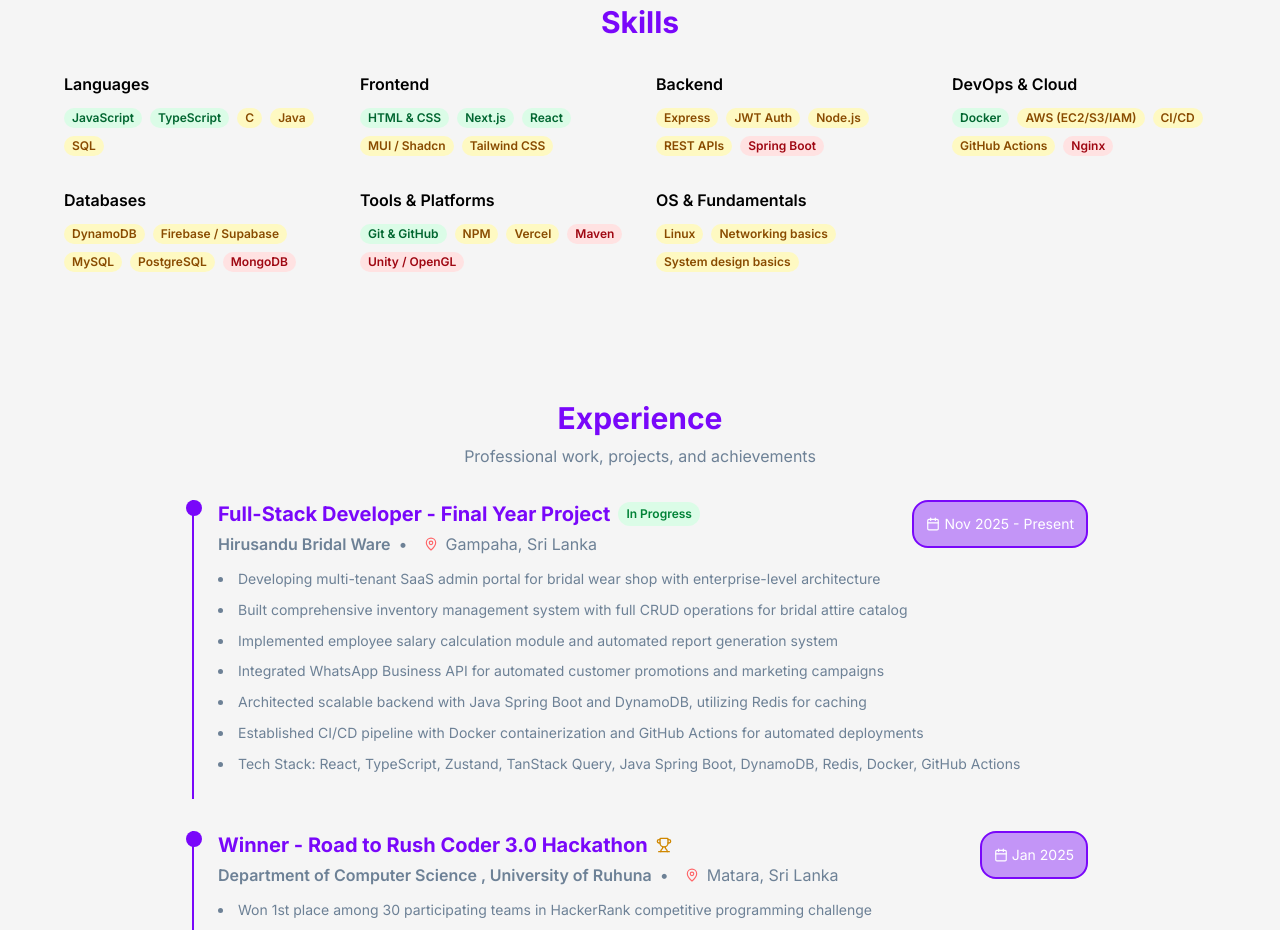
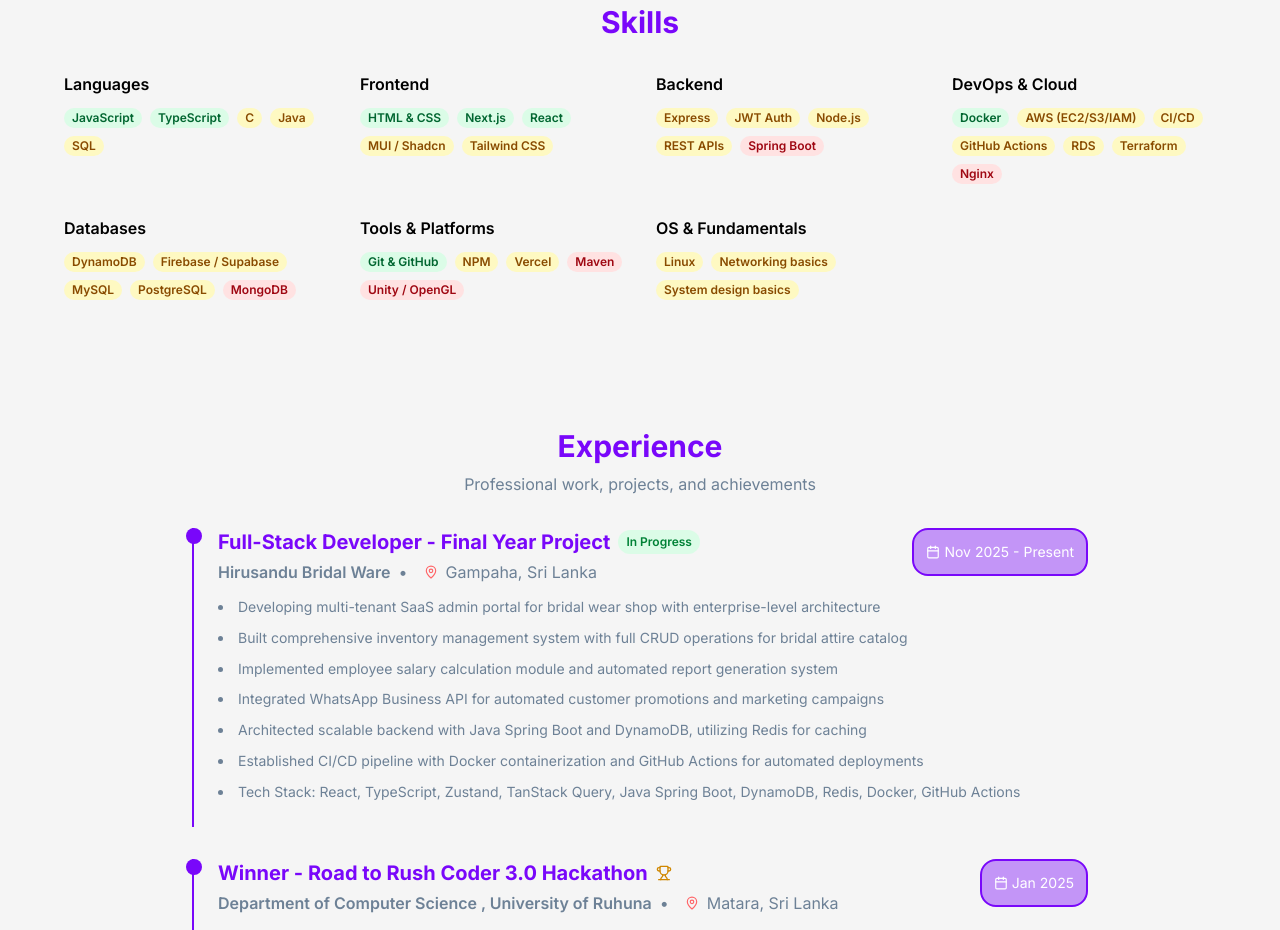
Before and after one commit to Medhani-Premathilaka/Portfolio, a Next.js app: page / in a window 1280 px wide. Shown: the part 1840-2770 px from the top of the page. Built offline with nearby package versions, Linux system fonts and the light colour scheme.

Commit message:
feat: add  the skills section

```diff
--- a/app/page.tsx
+++ b/app/page.tsx
@@ -92,6 +92,8 @@
                     { name: "GitHub Actions", status: "intermediate" },
                     { name: "AWS (EC2/S3/IAM)", status: "intermediate" },
                     { name: "CI/CD", status: "intermediate" },
+                    { name: "Terraform", status: "intermediate" },
+                    { name: "RDS", status: "intermediate" },
                     { name: "Nginx", status: "beginner" },
                   ])}
 
```
